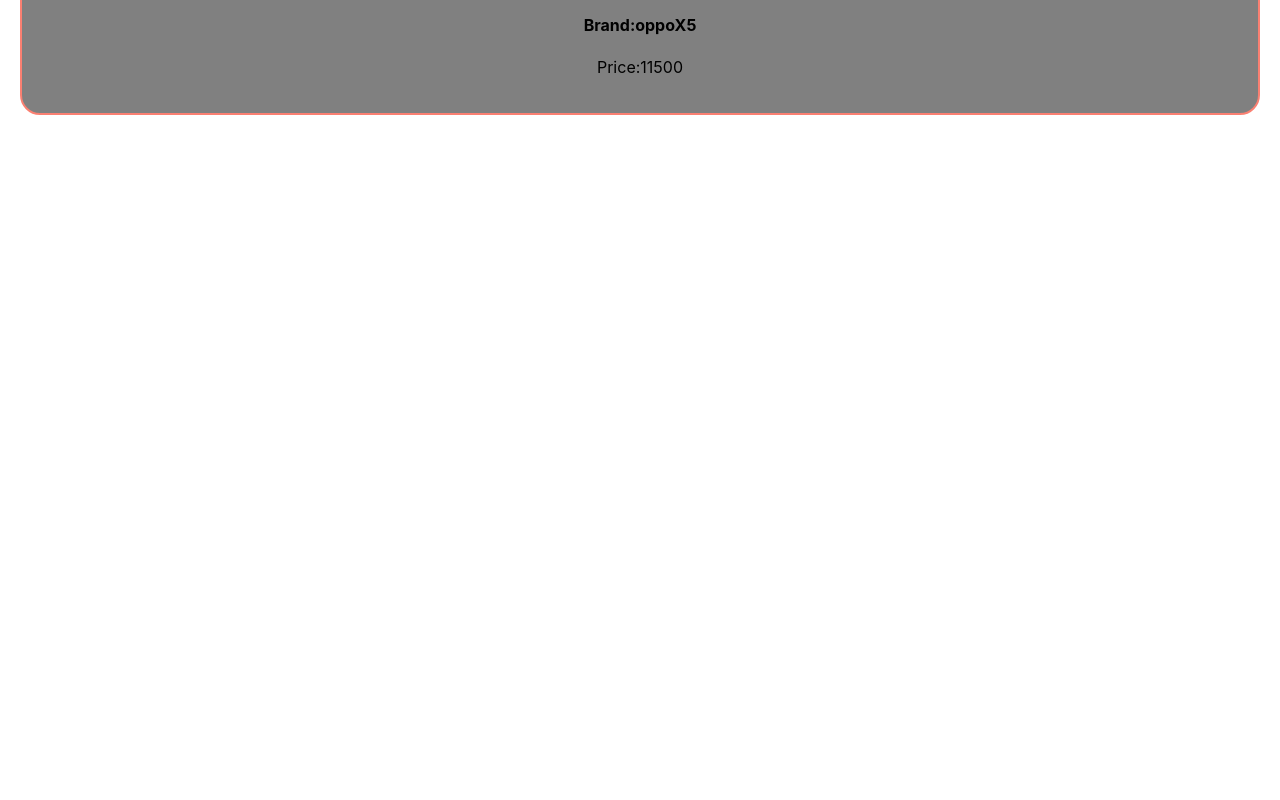
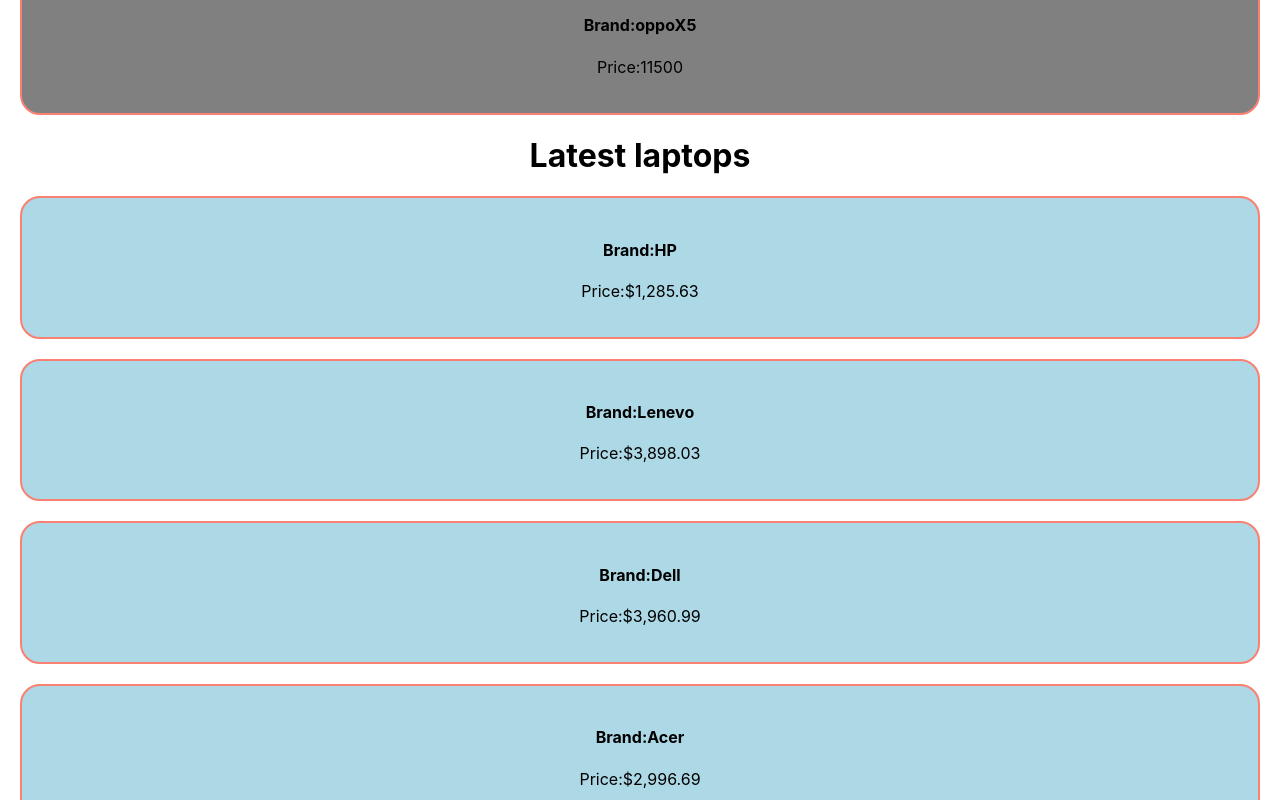
Before and after one commit to Rayhan108/react-storage-and-handler, a React (Create React App) app: page / in a window 1280 px wide. Shown: the part 760-1560 px from the top of the page. Before the commit the page ends 895 px from the top, so only its background shows below. Built offline with nearby package versions, Linux system fonts and the light colour scheme.

Commit message:
create laptop components

```diff
--- /dev/null
+++ b/public/data.json
@@ -0,0 +1,32 @@
+[
+    {
+      "id": "641f4a78cf6d2b3cd93052d6",
+      "price": "$1,285.63",
+      "name": "HP"
+    },
+    {
+      "id": "641f4a78929c133167f48de9",
+      "price": "$3,898.03",
+      "name": "Lenevo"
+    },
+    {
+      "id": "641f4a78fffcc057e05926c1",
+      "price": "$3,960.99",
+      "name": "Dell"
+    },
+    {
+      "id": "641f4a78b24fcbb68f845e32",
+      "price": "$2,996.69",
+      "name": "Acer"
+    },
+    {
+      "id": "641f4a786a0c0fca7076a603",
+      "price": "$3,924.89",
+      "name": "Asus"
+    },
+    {
+      "id": "641f4a788c6b7c0eb51fb402",
+      "price": "$3,301.70",
+      "name": "Aspire"
+    }
+  ]
--- a/src/App.js
+++ b/src/App.js
@@ -1,12 +1,14 @@
 import logo from './logo.svg';
 import './App.css';
 import Mobile from './components/Mobile/Mobile';
+import Laptops from './components/Laptop/Laptop';
 
 function App() {
   return (
     <div className="App">
 
     <Mobile></Mobile>
+    <Laptops></Laptops>
     </div>
   );
 }
--- /dev/null
+++ b/src/components/AllLaptop/AllLaptop.js
@@ -0,0 +1,13 @@
+import React from 'react';
+
+const AllLaptop = (props) => {
+    const {name,price}=props.laptop;
+    return (
+        <div style={{border:"2px solid salmon",borderRadius:"20px",margin:"20px",padding:"20px",background:"lightblue"}}>
+             <h4>Brand:{name}</h4>
+            <p>Price:{price}</p>
+        </div>
+    );
+};
+
+export default AllLaptop;
--- /dev/null
+++ b/src/components/Laptop/Laptop.js
@@ -0,0 +1,21 @@
+import React, { useEffect, useState } from 'react';
+import AllLaptop from '../AllLaptop/AllLaptop';
+
+const Laptops = () => {
+    const [laptops,setLaptops] = useState([]);
+    useEffect(()=>{
+        fetch('data.json')
+        .then(res=>res.json())
+        .then(data=>setLaptops(data))
+    },[])
+    return (
+        <div>
+            <h1>Latest laptops</h1>
+            {
+                laptops.map(laptop=><AllLaptop key={laptop.id} laptop={laptop}></AllLaptop>)
+            }
+        </div>
+    );
+};
+
+export default Laptops;
```
